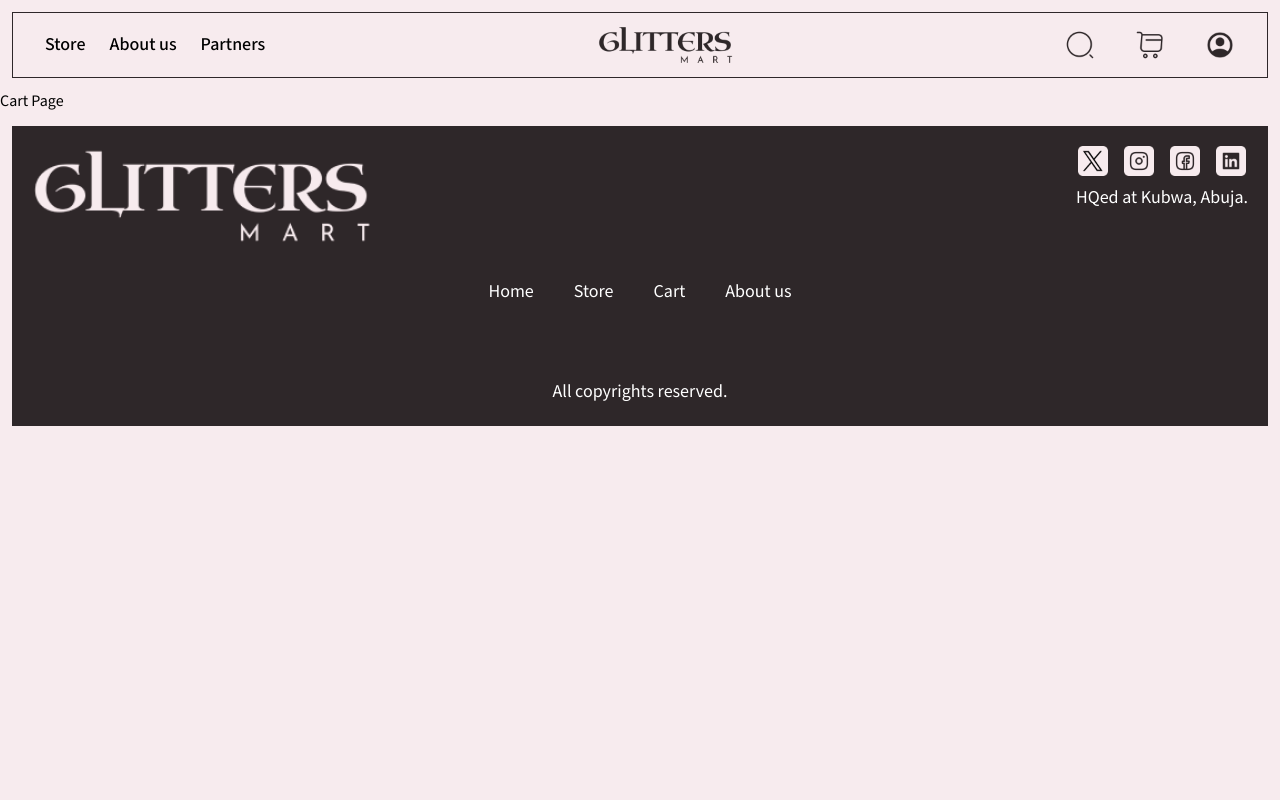
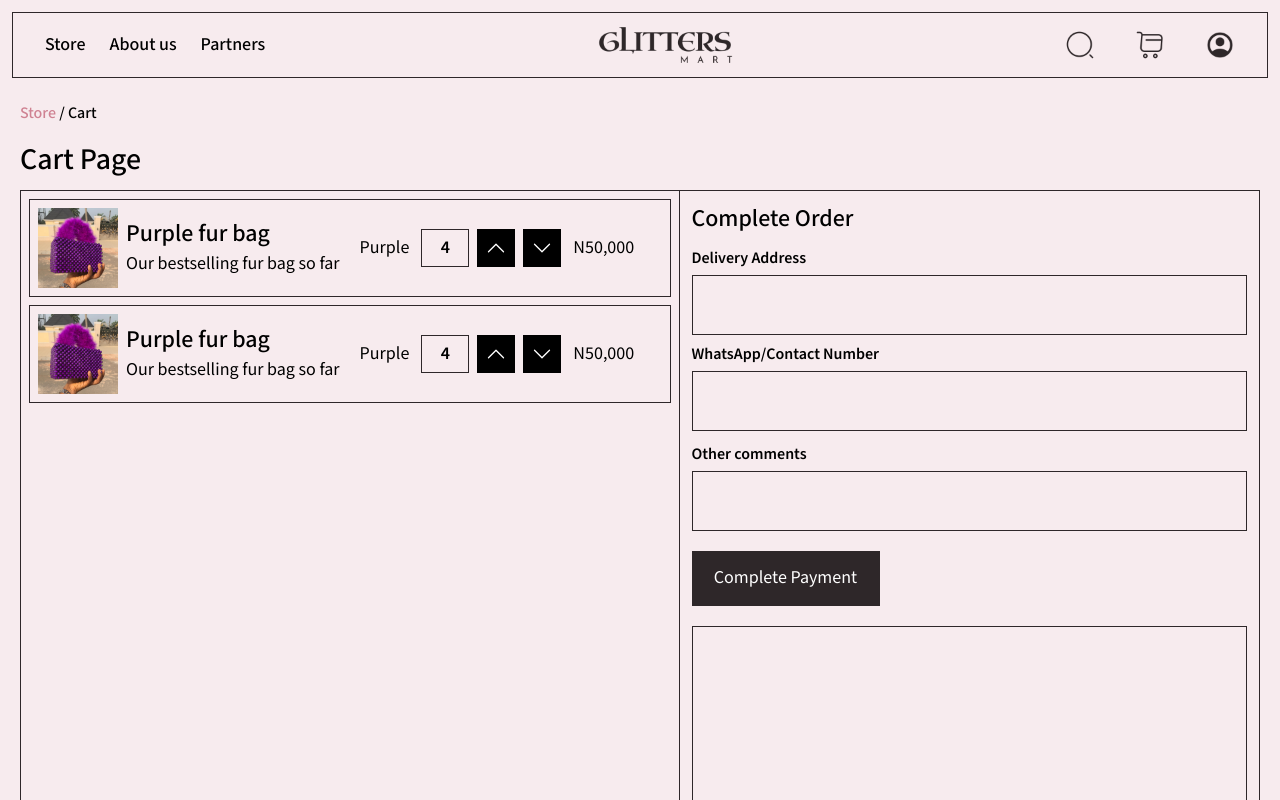
Before and after one commit to Zrnited/glitters, a Next.js app: page /cart in a window 1280 px wide. Shown: the top 800 px of the page. Built offline with nearby package versions, Linux system fonts and the light colour scheme.

Commit message:
Started cart page

```diff
--- a/src/app/cart/page.tsx
+++ b/src/app/cart/page.tsx
@@ -1,9 +1,184 @@
 import Layout from "@/components/layout";
+import Link from "next/link";
+import Image from "next/image";
+import cartImg from "@/assets/images/cart-img.png";
+import { BsChevronUp, BsChevronDown } from "react-icons/bs";
 
-export default function Page (){
-    return (
-        <Layout>
-            <h1>Cart Page</h1>
-        </Layout>
-    )
+export default function Page() {
+  return (
+    <Layout>
+      <section className="px-5">
+        <div className="py-3">
+          <p className="font-medium">
+            <Link className="text-[#CF8292]" href={"/cart"}>
+              Store
+            </Link>{" "}
+            / <span>Cart</span>
+          </p>
+          <h1 className="font-medium text-3xl mt-4">Cart Page</h1>
+        </div>
+
+        {/* Cart section */}
+        <div className="border border-[#2E2729] md:flex md:flex-row">
+          {/* cart div */}
+          <div className="p-2 h-auto flex flex-col gap-y-2 md:w-3/4">
+            <div className="flex flex-row items-center gap-2 border border-[#2E2729] p-2 lg:h-auto">
+              <Image
+                alt="cart-img"
+                priority
+                src={cartImg}
+                className="w-[112px] h-[112px] lg:w-[80px] lg:h-[80px]"
+              />
+              <div className="lg:flex lg:flex-row lg:gap-x-5 lg:items-center">
+                <div>
+                  <h1 className="font-medium text-xl lg:text-2xl">
+                    Purple fur bag
+                  </h1>
+                  <p className="text-sm lg:text-lg">
+                    Our bestselling fur bag so far
+                  </p>
+                </div>
+                <div className="lg:hidden">
+                  <div className="flex flex-row gap-5 text-sm">
+                    <p>N50,000</p>
+                    <p>Purple</p>
+                  </div>
+                  <div className="flex flex-row gap-x-1">
+                    <button className="bg-black text-white h-[38px] flex justify-center items-center w-[38px]">
+                      <BsChevronUp color="white" size={20} />
+                    </button>
+
+                    <span className="w-[48px] h-[38px] border border-[#2E2729] font-semibold text-lg flex justify-center items-center">
+                      4
+                    </span>
+
+                    <button className="bg-black text-white h-[38px] flex justify-center items-center w-[38px]">
+                      <BsChevronDown color="white" size={20} />
+                    </button>
+                  </div>
+                </div>
+                <div className="hidden lg:flex lg:items-center lg:gap-x-3 lg:flex-col xl:flex-row">
+                  <p className="text-lg">Purple</p>
+                  <div className="flex flex-row gap-x-2">
+                    <span className="w-[48px] h-[38px] border border-[#2E2729] font-semibold text-lg flex justify-center items-center">
+                      4
+                    </span>
+
+                    <button className="bg-black text-white h-[38px] flex justify-center items-center w-[38px]">
+                      <BsChevronUp color="white" size={20} />
+                    </button>
+
+                    <button className="bg-black text-white h-[38px] flex justify-center items-center w-[38px]">
+                      <BsChevronDown color="white" size={20} />
+                    </button>
+                  </div>
+                  <p className="text-lg">N50,000</p>
+                </div>
+              </div>
+            </div>
+
+            {/* color selection */}
+            <div className="flex flex-row items-center gap-2 border border-[#2E2729] p-2 lg:h-auto">
+              <Image
+                alt="cart-img"
+                priority
+                src={cartImg}
+                className="w-[112px] h-[112px] lg:w-[80px] lg:h-[80px]"
+              />
+              <div className="lg:flex lg:flex-row lg:gap-x-5 lg:items-center">
+                <div>
+                  <h1 className="font-medium text-xl lg:text-2xl">
+                    Purple fur bag
+                  </h1>
+                  <p className="text-sm lg:text-lg">
+                    Our bestselling fur bag so far
+                  </p>
+                </div>
+                <div className="lg:hidden">
+                  <div className="flex flex-row gap-5 text-sm">
+                    <p>N50,000</p>
+                    <div className="flex flex-row items-center gap-x-1">
+                      <p>Color</p>
+                      <span className="bg-[#FB1CBF] h-[15px] w-[60px]"></span>
+                    </div>
+                  </div>
+                  <div className="flex flex-row gap-x-1">
+                    <button className="bg-black text-white h-[38px] flex justify-center items-center w-[38px]">
+                      <BsChevronUp color="white" size={20} />
+                    </button>
+
+                    <span className="w-[48px] h-[38px] border border-[#2E2729] font-semibold text-lg flex justify-center items-center">
+                      4
+                    </span>
+
+                    <button className="bg-black text-white h-[38px] flex justify-center items-center w-[38px]">
+                      <BsChevronDown color="white" size={20} />
+                    </button>
+                  </div>
+                </div>
+                <div className="hidden lg:flex lg:items-center lg:gap-x-3 lg:flex-col xl:flex-row">
+                  <p className="text-lg">Purple</p>
+                  <div className="flex flex-row gap-x-2">
+                    <span className="w-[48px] h-[38px] border border-[#2E2729] font-semibold text-lg flex justify-center items-center">
+                      4
+                    </span>
+
+                    <button className="bg-black text-white h-[38px] flex justify-center items-center w-[38px]">
+                      <BsChevronUp color="white" size={20} />
+                    </button>
+
+                    <button className="bg-black text-white h-[38px] flex justify-center items-center w-[38px]">
+                      <BsChevronDown color="white" size={20} />
+                    </button>
+                  </div>
+                  <p className="text-lg">N50,000</p>
+                </div>
+              </div>
+            </div>
+          </div>
+
+          {/* Order div */}
+          <div className="md:border-l border-[#2E2729] md:w-2/3">
+            <div className="md:w-full p-3">
+              <form className="flex flex-col gap-y-3">
+                <h2 className="text-2xl font-medium">Complete Order</h2>
+                <div className="flex flex-col gap-y-2">
+                  <div className="flex flex-col gap-y-1">
+                    <label className="font-semibold">Delivery Address</label>
+                    <input
+                      type="text"
+                      className="h-[60px] border border-[#2E2729] px-5 focus:outline-none"
+                    />
+                  </div>
+                  <div className="flex flex-col gap-y-1">
+                    <label className="font-semibold">
+                      WhatsApp/Contact Number
+                    </label>
+                    <input
+                      type="text"
+                      className="h-[60px] border border-[#2E2729] px-5 focus:outline-none"
+                    />
+                  </div>
+                </div>
+                <div className="flex flex-col gap-y-1">
+                  <label className="font-semibold">Other comments</label>
+                  <input
+                    type="text"
+                    className="h-[60px] border border-[#2E2729] px-5 focus:outline-none"
+                  />
+                </div>
+                <button className="w-[188px] h-[55px] text-lg bg-[#2E2729] text-white mt-2">
+                  Complete Payment
+                </button>
+              </form>
+              {/* Paystack div */}
+              <div className="h-[370px] flex items-center justify-center italic border border-[#2E2729] mt-5">
+                Payment confirmation loading...
+              </div>
+            </div>
+          </div>
+        </div>
+      </section>
+    </Layout>
+  );
 }
--- a/src/components/layout/index.tsx
+++ b/src/components/layout/index.tsx
@@ -30,9 +30,9 @@ export default function Layout({ children }: { children: React.ReactNode }) {
       <div className="container">
         <Navbar />
         {/* <Sidebar /> */}
-        <div>
+        <main>
           {children}
-        </div>
+        </main>
         {checkPath() && <Footer />}
       </div>
     </div>
```
Also changed, not shown: src/assets/images/cart-img.png (added).
